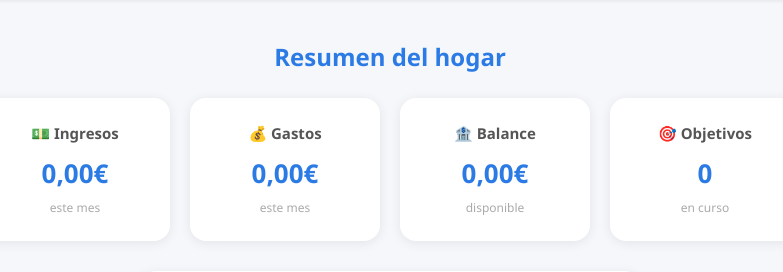
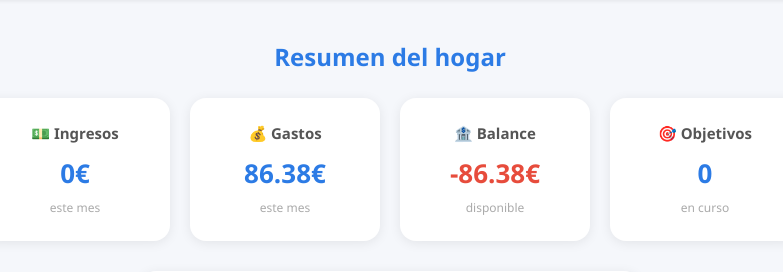
Before and after one commit to verovad/homebase, a Flask app: page / in a window 1280 px wide. Shown: the part 133-405 px from the top of the page, without its empty margins (250-1033 px from the left). Run offline with Flask 3, Linux system fonts and the light colour scheme; data comes from the database, SQL or seed files in the repository; data that the repository does not hold is empty.

Commit message:
tarjetas inicio con datos reales

```diff
--- a/app.py
+++ b/app.py
@@ -12,8 +12,24 @@ def get_db():
 @app.route('/')
 def inicio():
     conn = get_db()
+
+    total_ingresos = conn.execute(
+        "SELECT COALESCE(SUM(importe), 0) FROM ingresos WHERE strftime('%Y-%m', fecha) = strftime('%Y-%m', 'now')"
+    ).fetchone()[0]
+
+    total_gastos = conn.execute(
+        "SELECT COALESCE(SUM(importe), 0) FROM gastos WHERE strftime('%Y-%m', fecha) = strftime('%Y-%m', 'now')"
+    ).fetchone()[0]
+
+    balance = total_ingresos - total_gastos
+
+    total_objetivos = conn.execute(
+        "SELECT COUNT(*) FROM objetivos"
+    ).fetchone()[0]
+
     eventos = conn.execute('SELECT fecha, categoria FROM agenda').fetchall()
     conn.close()
+
     eventos_dict = {}
     for e in eventos:
         fecha = e['fecha']
@@ -21,8 +37,15 @@ def inicio():
         if fecha not in eventos_dict:
             eventos_dict[fecha] = []
         eventos_dict[fecha].append(cat)
+
     import json
-    return render_template('index.html', eventos_json=json.dumps(eventos_dict))
+    return render_template('index.html',
+        eventos_json=json.dumps(eventos_dict),
+        total_ingresos=round(total_ingresos, 2),
+        total_gastos=round(total_gastos, 2),
+        balance=round(balance, 2),
+        total_objetivos=total_objetivos
+    )
 @app.route('/gastos', methods=['GET', 'POST'])
 def gastos():
     if request.method == 'POST':
--- a/templates/index.html
+++ b/templates/index.html
@@ -23,22 +23,22 @@
         <div class="tarjetas">
             <div class="tarjeta">
                 <h3>💵 Ingresos</h3>
-                <p class="cantidad">0,00€</p>
+                <p class="cantidad">{{ total_ingresos }}€</p>
                 <p>este mes</p>
             </div>
             <div class="tarjeta">
                 <h3>💰 Gastos</h3>
-                <p class="cantidad">0,00€</p>
+                <p class="cantidad">{{ total_gastos }}€</p>
                 <p>este mes</p>
             </div>
             <div class="tarjeta">
                 <h3>🏦 Balance</h3>
-                <p class="cantidad">0,00€</p>
+                <p class="cantidad" style="color: {{ 'green' if balance >= 0 else '#e74c3c' }}">{{ balance }}€</p>
                 <p>disponible</p>
             </div>
             <div class="tarjeta">
                 <h3>🎯 Objetivos</h3>
-                <p class="cantidad">0</p>
+                <p class="cantidad">{{ total_objetivos }}</p>
                 <p>en curso</p>
             </div>
         </div>
```
